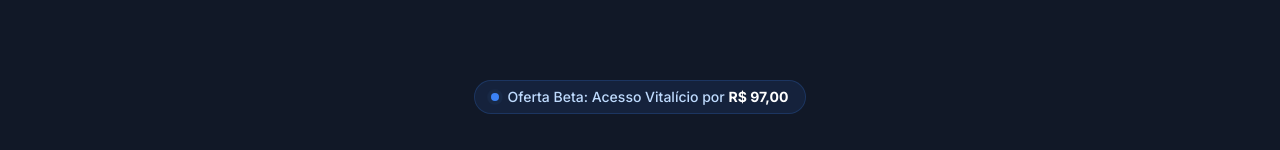
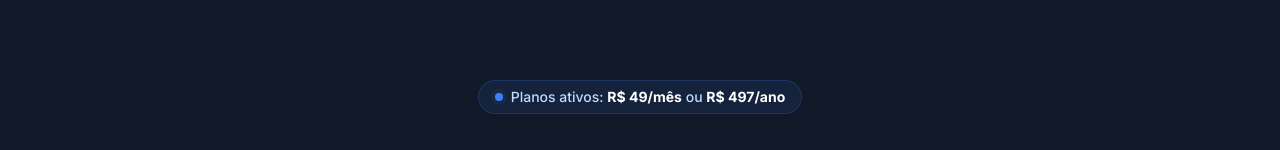
Before and after one commit to eusoualbertlima/app-financeiro-2, a Next.js app: page / in a window 1280 px wide. Shown: the top 150 px of the page. Built offline with nearby package versions, Linux system fonts and the light colour scheme; no server answers.

Commit message:
chore(pricing): restore standard plans to R monthly and R yearly

```diff
--- a/app/page.tsx
+++ b/app/page.tsx
@@ -43,7 +43,7 @@ export default function Home() {
                             <span className="relative inline-flex rounded-full h-2 w-2 bg-blue-500"></span>
                         </span>
                         <span className="text-blue-200 text-sm font-medium">
-                            Oferta Beta: Acesso Vitalício por <span className="text-white font-bold">R$ 97,00</span>
+                            Planos ativos: <span className="text-white font-bold">R$ 49/mês</span> ou <span className="text-white font-bold">R$ 497/ano</span>
                         </span>
                     </div>
                     <h1 className="text-5xl md:text-6xl font-bold mb-6 bg-gradient-to-r from-blue-400 via-purple-500 to-pink-500 bg-clip-text text-transparent">
--- a/app/pricing/page.tsx
+++ b/app/pricing/page.tsx
@@ -64,8 +64,8 @@ export default function PricingPage() {
                         <span className="absolute -top-3 left-6 bg-blue-600 text-white text-xs px-3 py-1 rounded-full">Mais vantajoso</span>
                         <h2 className="text-2xl font-semibold">Anual</h2>
                         <p className="text-slate-400 mt-1">Economize no longo prazo.</p>
-                        <div className="text-3xl font-bold mt-6">R$ 97<span className="text-base text-slate-400 font-normal">/ano</span></div>
-                        <p className="text-xs text-blue-300 mt-1">equivalente a R$ 8,08/mês</p>
+                        <div className="text-3xl font-bold mt-6">R$ 497<span className="text-base text-slate-400 font-normal">/ano</span></div>
+                        <p className="text-xs text-blue-300 mt-1">equivalente a R$ 41,42/mês</p>
                         <ul className="space-y-2 mt-6 text-sm text-slate-200">
                             <li className="flex items-center gap-2"><Check className="w-4 h-4 text-emerald-400" /> Tudo do plano mensal</li>
                             <li className="flex items-center gap-2"><Check className="w-4 h-4 text-emerald-400" /> Melhor custo-benefício</li>
```
